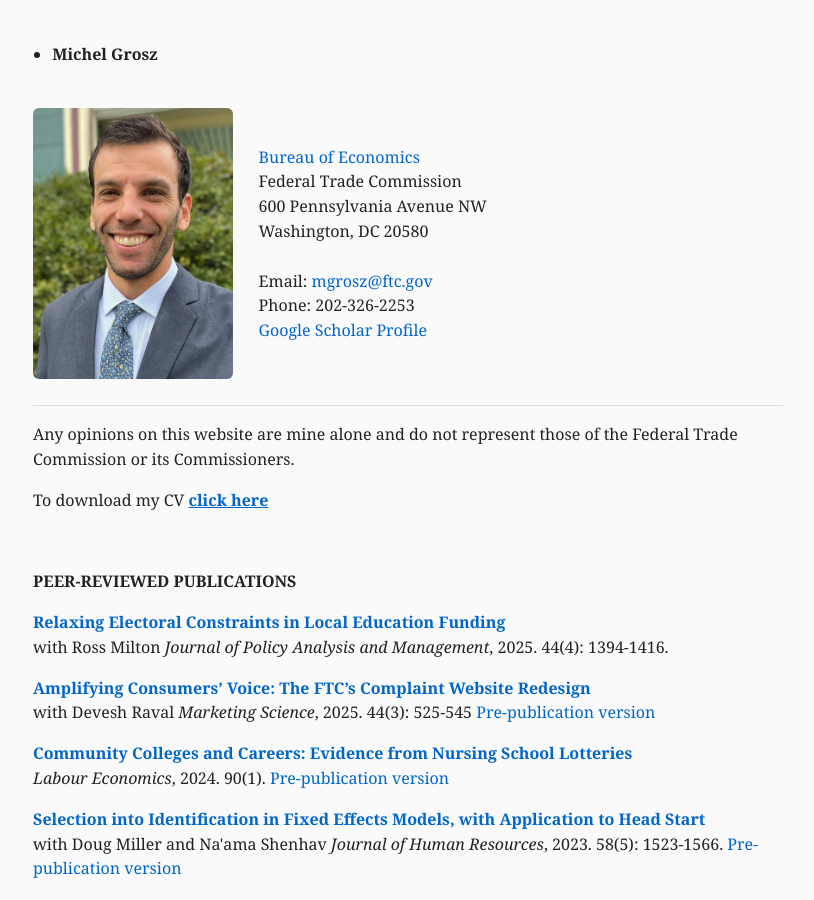
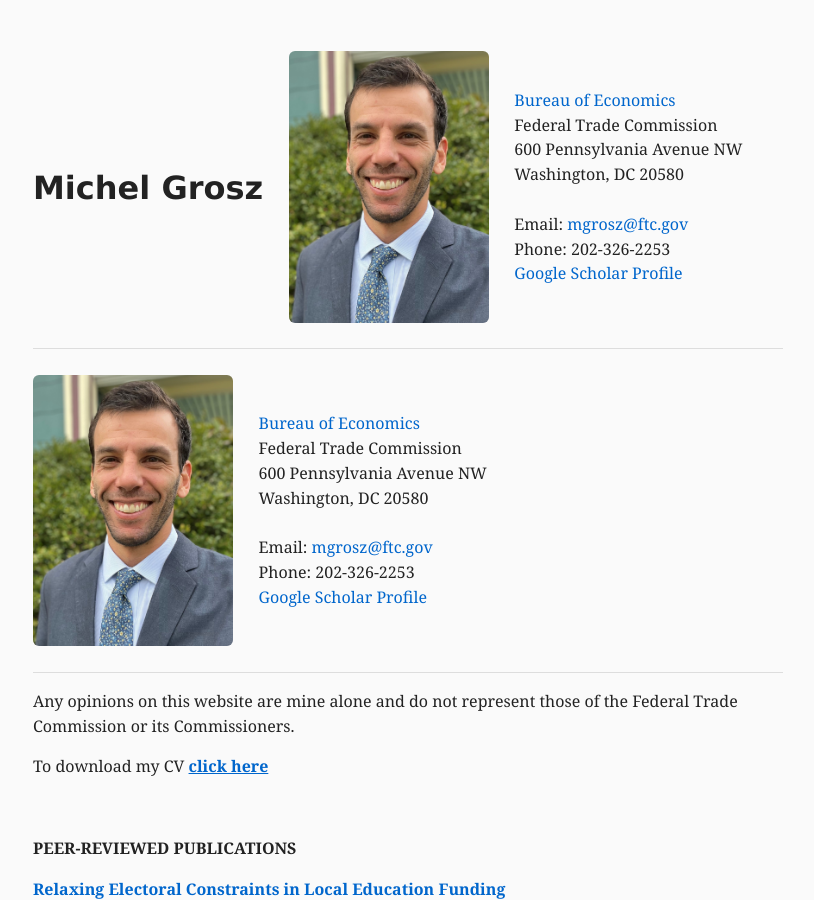
Before and after one commit to mzgrosz/mzgrosz.github.io, a Jekyll site: the page built from index.html, in a window 1280 px wide and 900 px high. Shown: the whole window, without its empty margins (232-1046 px from the left). Built offline with Jekyll 4.4.1, drawn with Linux system fonts in a browser that asks for light colours.

Commit message:
Update default.html

```diff
--- a/_layouts/default.html
+++ b/_layouts/default.html
@@ -16,18 +16,35 @@
   gtag('config', 'G-DQ4KCSGQJN');
 </script>
 
+<body>
 
-		<body>
-			<nav>
-	    		<ul>
-	        		<li><b>Michel Grosz</b></li>
+    <!-- Header: name + image + address -->
+    <header>
+        <h1>Michel Grosz</h1>
 
-	    		</ul>
-			</nav>
+        <img src="/headshot2310b.jpg" alt="Headshot">
+
+        <div class="intro-text">
+            <div>
+                <a href="https://www.ftc.gov/about-ftc/bureaus-offices/bureau-economics" target="_blank">
+                    Bureau of Economics
+                </a><br>
+                Federal Trade Commission<br>
+                600 Pennsylvania Avenue NW<br>
+                Washington, DC 20580<br><br>
+
+                Email: <a href="mailto:mgrosz@ftc.gov">mgrosz@ftc.gov</a><br>
+                Phone: 202-326-2253<br>
+
+                <a href="https://scholar.google.com/citations?user=En3qbL4AAAAJ&hl=en" target="_blank">
+                    Google Scholar Profile
+                </a>
+            </div>
+        </div>
+    </header>
+
     <div class="container">
-
         {{ content }}
-
     </div><!-- /.container -->
 
 </body>
```
Lines whose indentation alone changed are shown as unchanged.
